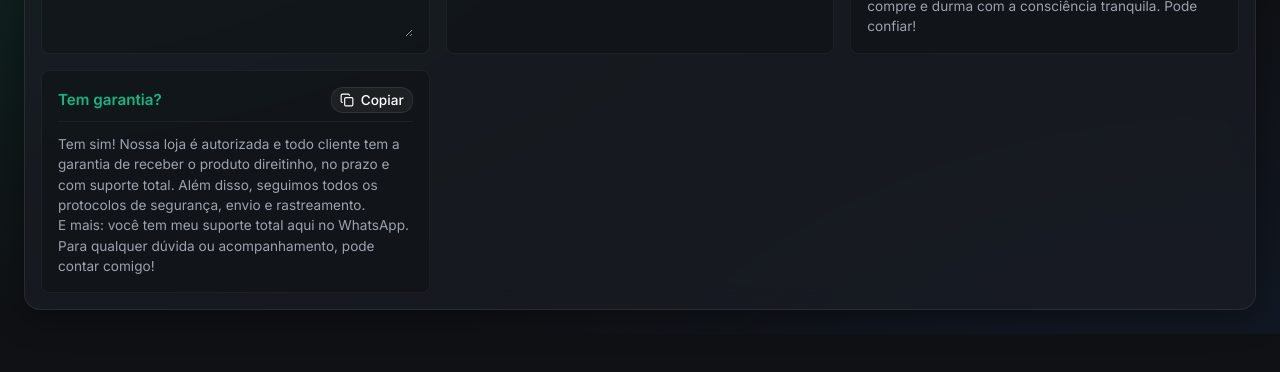
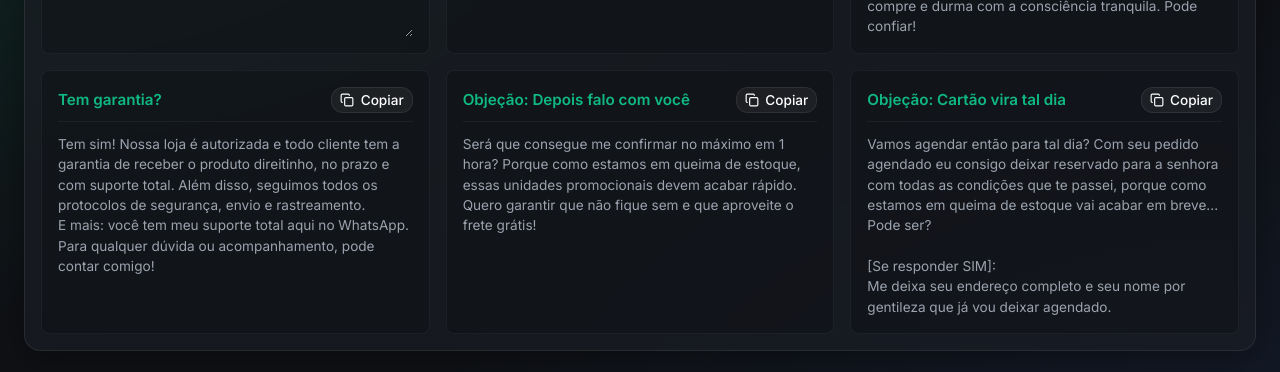
Before and after one commit to yuresilva1/planner-vendas, a React (Vite) app: page / in a window 1280 px wide. Shown: the part 1048-1420 px from the top of the page. Before the commit the page ends 1382 px from the top, so only its background shows below. Built offline with nearby package versions, Linux system fonts and the light colour scheme; no server answers.

Commit message:
Adiciona novos scripts de objeção (depois falo e agendamento)

```diff
--- a/src/components/ScriptsBoard.jsx
+++ b/src/components/ScriptsBoard.jsx
@@ -18,6 +18,19 @@ Estou aqui para te dar total segurança. Quero que você compre e durma com a co
     title: 'Tem garantia?',
     content: `Tem sim! Nossa loja é autorizada e todo cliente tem a garantia de receber o produto direitinho, no prazo e com suporte total. Além disso, seguimos todos os protocolos de segurança, envio e rastreamento.
 E mais: você tem meu suporte total aqui no WhatsApp. Para qualquer dúvida ou acompanhamento, pode contar comigo!`
+  },
+  {
+    id: 'depois-falo',
+    title: 'Objeção: Depois falo com você',
+    content: `Será que consegue me confirmar no máximo em 1 hora? Porque como estamos em queima de estoque, essas unidades promocionais devem acabar rápido. Quero garantir que não fique sem e que aproveite o frete grátis!`
+  },
+  {
+    id: 'cartao-vira',
+    title: 'Objeção: Cartão vira tal dia',
+    content: `Vamos agendar então para tal dia? Com seu pedido agendado eu consigo deixar reservado para a senhora com todas as condições que te passei, porque como estamos em queima de estoque vai acabar em breve... Pode ser?
+
+[Se responder SIM]:
+Me deixa seu endereço completo e seu nome por gentileza que já vou deixar agendado.`
   }
 ];
 
```
